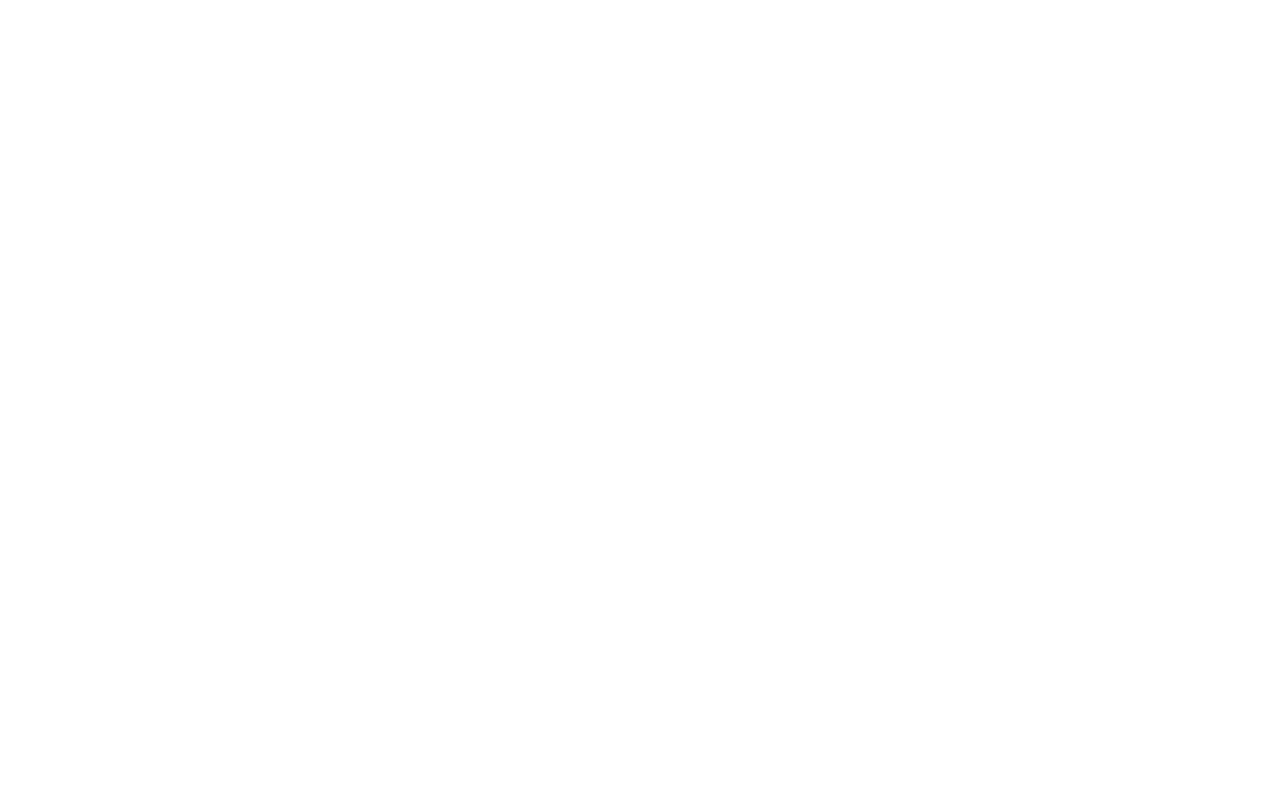
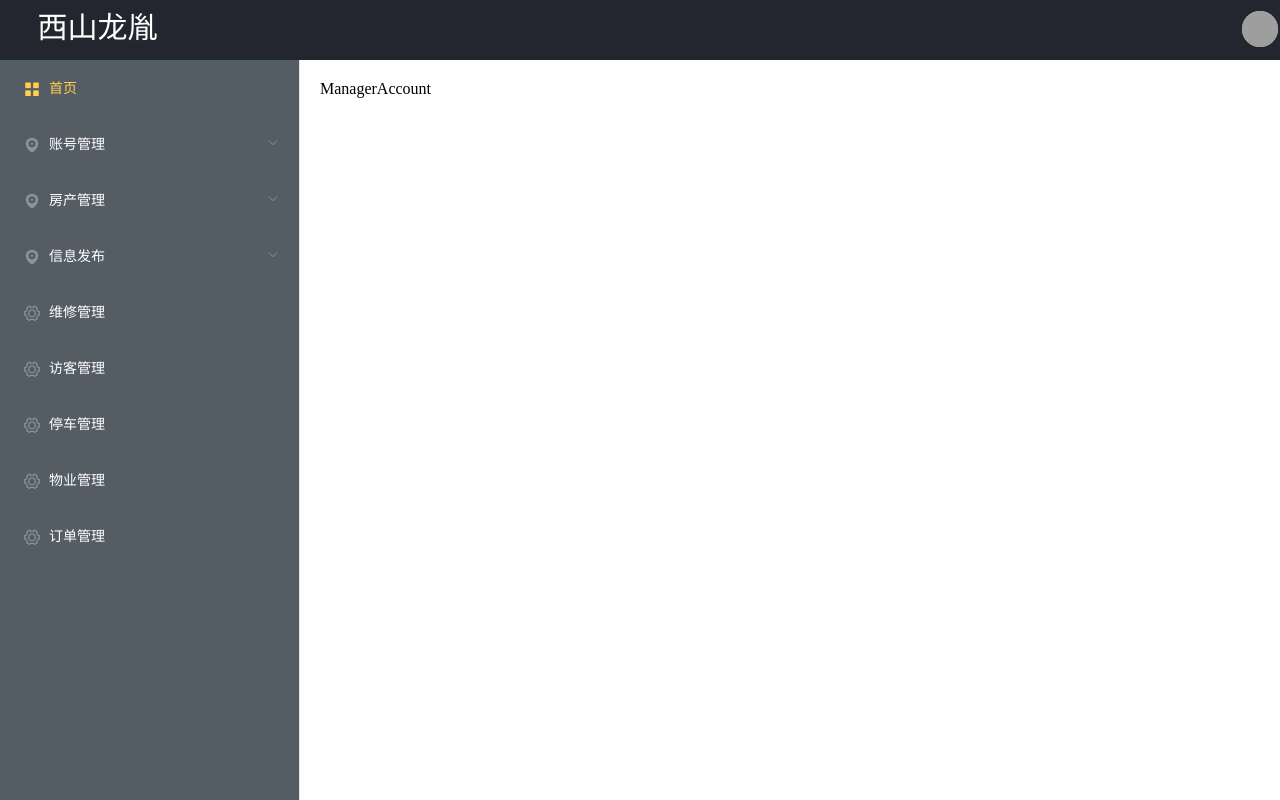
Before and after one commit to JinRLuo/hcservice-manager, a Vue app: page /managerAccount in a window 1280 px wide. Built offline with nearby package versions, Linux system fonts and the light colour scheme; grey boxes are pictures that could not be loaded.

Commit message:
添加账号管理页面

```diff
--- a/src/components/Index.vue
+++ b/src/components/Index.vue
@@ -3,13 +3,10 @@
     <el-container style="height: 100%">
       <el-header class="top" height="60px">
         <el-row class="demo-avatar demo-basic">
-          <el-col :span="6">
-            <div>西山龙胤</div>
+          <el-col :span="3">
+            <div class="topTitle">西山龙胤</div>
           </el-col>
-          <el-col :span="16">
-            <div>1</div>
-          </el-col>
-          <el-col :span="2">
+          <el-col :span="2" :offset="19">
             <div class="headImage">
               <el-avatar size="medium" src="https://cube.elemecdn.com/3/7c/3ea6beec64369c2642b92c6726f1epng.png"></el-avatar>
             </div>
@@ -19,15 +16,15 @@
       <el-container>
         <el-aside class="leftAside" width="300px">
           <el-menu
-            default-active="1"
+            default-active="index"
             class="el-menu-vertical-demo"
             @open="handleOpen"
             @close="handleClose"
             background-color="#545c64"
             text-color="#fff"
-            active-text-color="#ffd04b" style="height: 100%">
+            active-text-color="#ffd04b" style="height: 100%" router>
 
-            <el-menu-item index="1">
+            <el-menu-item index="index">
               <i class="el-icon-menu"></i>
               <span slot="title">首页</span>
             </el-menu-item>
@@ -37,8 +34,8 @@
                 <i class="el-icon-location"></i>
                 <span>账号管理</span>
               </template>
-              <el-menu-item index="1-1">管理员</el-menu-item>
-              <el-menu-item index="1-2">业主</el-menu-item>
+              <el-menu-item index="managerAccount">管理员</el-menu-item>
+              <el-menu-item index="userAccount">业主</el-menu-item>
             </el-submenu>
 
             <el-submenu index="3">
@@ -46,8 +43,8 @@
                 <i class="el-icon-location"></i>
                 <span>房产管理</span>
               </template>
-              <el-menu-item index="1-1">审核房产</el-menu-item>
-              <el-menu-item index="1-2">管理房产</el-menu-item>
+              <el-menu-item index="3-1">审核房产</el-menu-item>
+              <el-menu-item index="3-2">管理房产</el-menu-item>
             </el-submenu>
 
             <el-submenu index="4">
@@ -55,8 +52,8 @@
                 <i class="el-icon-location"></i>
                 <span>信息发布</span>
               </template>
-              <el-menu-item index="1-1">公告管理</el-menu-item>
-              <el-menu-item index="1-2">投诉信息</el-menu-item>
+              <el-menu-item index="4-1">公告管理</el-menu-item>
+              <el-menu-item index="4-2">投诉信息</el-menu-item>
             </el-submenu>
 
             <el-menu-item index="5">
@@ -116,7 +113,9 @@
 <style scoped>
 .indexPage {
   height: 100vh;
-
+  margin: 0;
+  padding: 0;
+  border-width: 0;
 }
 .top {
   background: #23262E;
@@ -128,6 +127,12 @@
   background: #1F2D3D;
 }
 .headImage {
-  padding: 10px 90px 10px 90px;
+  padding: 11px 0px 0px 85px;
+}
+.topTitle {
+  line-height: 55px;
+  font-size: 30px;
+  color: #fff;
+  text-align: center;
 }
 </style>
--- /dev/null
+++ b/src/components/ManagerAccount.vue
@@ -0,0 +1,13 @@
+<template>
+  <div>ManagerAccount</div>
+</template>
+
+<script>
+export default {
+  name: "ManagerAccount"
+}
+</script>
+
+<style scoped>
+
+</style>
--- /dev/null
+++ b/src/components/UserAccount.vue
@@ -0,0 +1,15 @@
+<template>
+  <div>
+    UserAccount
+  </div>
+</template>
+
+<script>
+export default {
+  name: "UserAccount"
+}
+</script>
+
+<style scoped>
+
+</style>
--- a/src/router/index.js
+++ b/src/router/index.js
@@ -2,6 +2,8 @@
 import Router from 'vue-router'
 import Index from '../components/Index'
 import Login from "../components/Login";
+import ManagerAccount from "../components/ManagerAccount";
+import UserAccount from "../components/UserAccount";
 
 Vue.use(Router)
 
@@ -14,7 +16,19 @@
   {
     path: '/index',
     name: 'Index',
-    component: Index
+    component: Index,
+    children: [
+      {
+        path: '/managerAccount',
+        name: 'ManagerAccount',
+        component: ManagerAccount
+      },
+      {
+        path: '/userAccount',
+        name: 'UserAccount',
+        component: UserAccount
+      },
+    ]
   }
 ]
 
```
Also changed, not shown: src/assets/image/logo.png (added).
